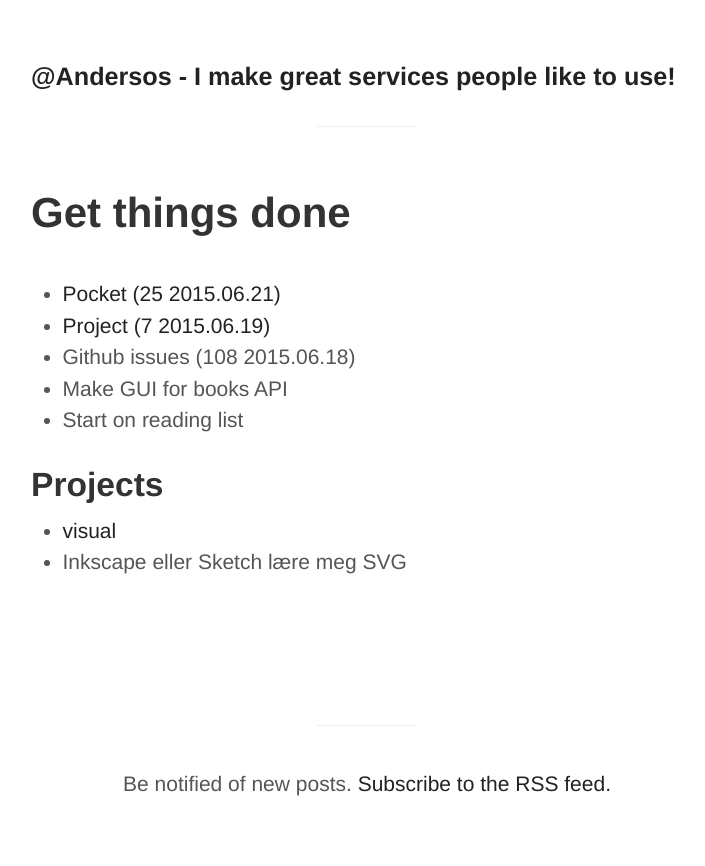
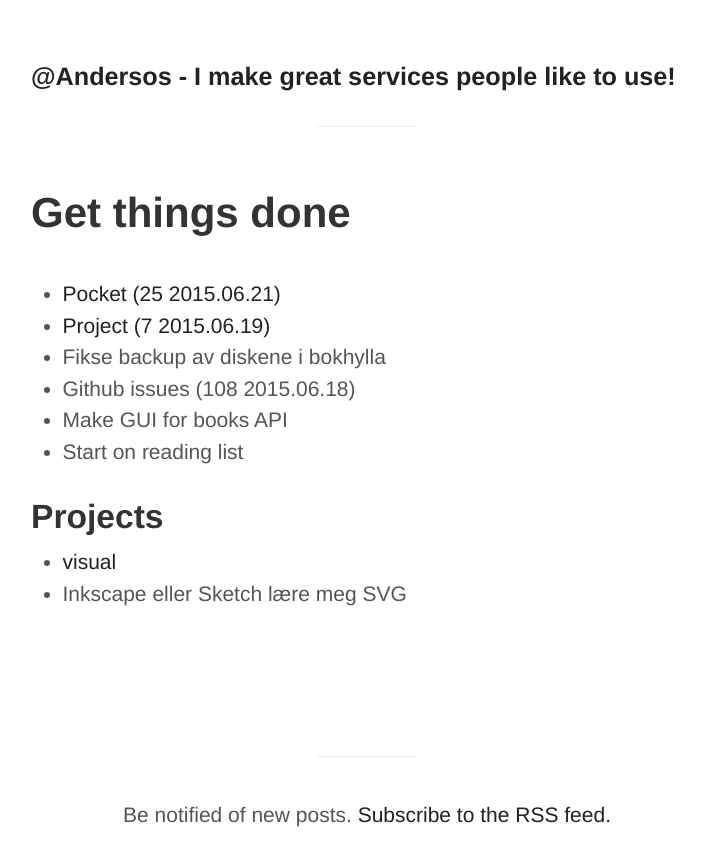
Before and after one commit to Andersos/andersos.net, a Jekyll site: the page built from gtd.html, in a window 1280 px wide. Shown: the top 866 px of the page, without its empty margins (273-978 px from the left). Built offline with Jekyll 4.4.1, drawn with Linux system fonts in a browser that asks for light colours; Markdown is read by kramdown in place of the engine named in the settings.

Commit message:
Update gtd.html

```diff
--- a/gtd.html
+++ b/gtd.html
@@ -6,6 +6,7 @@ title: "Get things done"
 <ul>
     <li><a href="https://twitter.com/Andersos/status/530115122086543360">Pocket (25 2015.06.21)</a></a></li>
     <li><a href="https://gist.github.com/Andersos/32ba857519db96e97e63">Project (7 2015.06.19)</a></li>
+    <li>Fikse backup av diskene i bokhylla</li>
     <li>Github issues (108 2015.06.18)</li>
     <li>Make GUI for books API</li>
     <li>Start on reading list</li>
```
